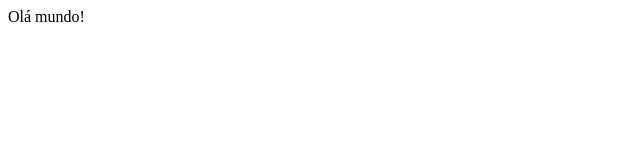
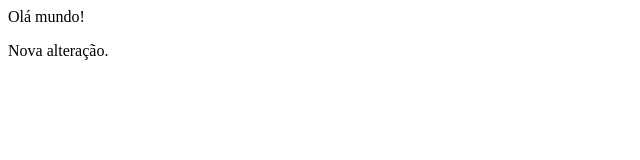
Before and after one commit to dudubacteria/epcriacao, a plain HTML site: page index.html in a window 1280 px wide. Shown: the full height of the page, 0-640 px from the left. Drawn offline with Linux system fonts and the light colour scheme.

Commit message:
Mais uma alteração no index

```diff
--- a/index.html
+++ b/index.html
@@ -1 +1,2 @@
 <p>Olá mundo!</p>
+<p>Nova alteração.</p>
```
